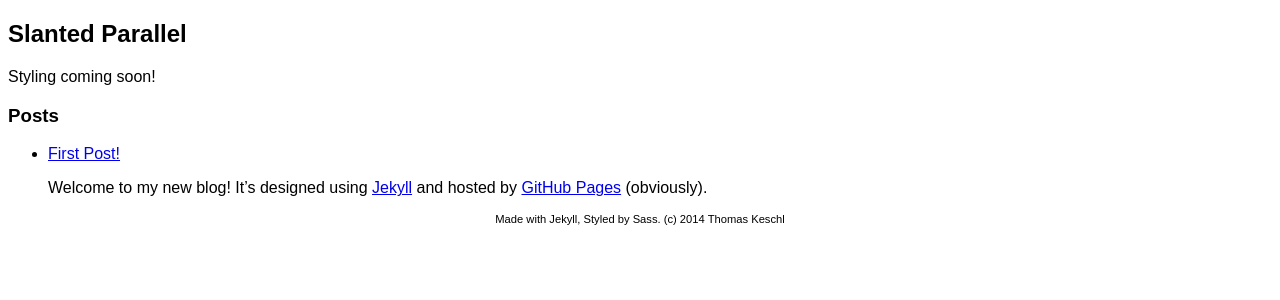
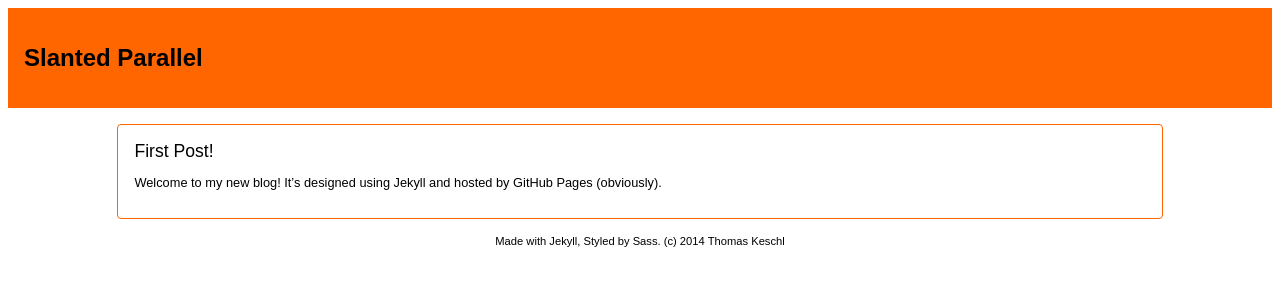
Before and after one commit to thomaskeschl/thomaskeschl.github.io, a Jekyll site: the page built from index.html, in a window 1280 px wide. Shown: the top 300 px of the page. Built offline with Jekyll 4.4.1, drawn with Linux system fonts in a browser that asks for light colours.

Commit message:
Add basic styling of post excerpts and header.

```diff
--- a/css/styles.scss
+++ b/css/styles.scss
@@ -5,7 +5,10 @@ $background-color: #FFF;
 $text-color: #000;
 $primary-highlight-color: #808080;
 $secondary-highlight-color: #F60;
+$title-text: 110%;
+$post-text: 80%;
 $tiny-text: 70%;
+$post-width: 80%;
 
 body {
   font: 100% $font-stack;
@@ -13,7 +16,37 @@ body {
   background-color: $background-color;
 }
 
+a {
+  color: $text-color;
+  text-decoration: none;
+}
+
+a:hover {
+  color: $secondary-highlight-color;
+}
+
+#header {
+  background-color: $secondary-highlight-color;
+  padding: 1em;
+}
+
 #footer {
   text-align: center;
   font-size: $tiny-text;
 }
+
+.small-post {
+  width: $post-width;
+  margin: 1em auto;
+  border: solid 1px $secondary-highlight-color;
+  border-radius: .25em;
+  padding: 1em;
+
+  .title {
+    font-size: $title-text;
+  }
+
+  .excerpt {
+    font-size: $post-text;
+  }
+}
--- a/index.html
+++ b/index.html
@@ -2,22 +2,18 @@
 title: Slanted Parallel
 ---
 {% include header.html %}
-<div class="warning">Styling coming soon!</div>
-<h3>Posts</h3>
 {% if site.posts.size == 0 %}
   <div class="warning">No posts!</div>
 {% else %}
-  <ul>
 {% for post in site.posts %}
-      <li>
-        <a href="{{ post.url }}">
+  <div class="small-post">
+    <a href="{{ post.url }}" class="title">
       {{ post.title }}
     </a>
     <div class="excerpt">
       {{ post.excerpt }}
     </div>
-      </li>
+  </div>
 {% endfor %}
-  </ul>
 {% endif %}
 {% include footer.html %}
```
Lines whose indentation alone changed are shown as unchanged.
